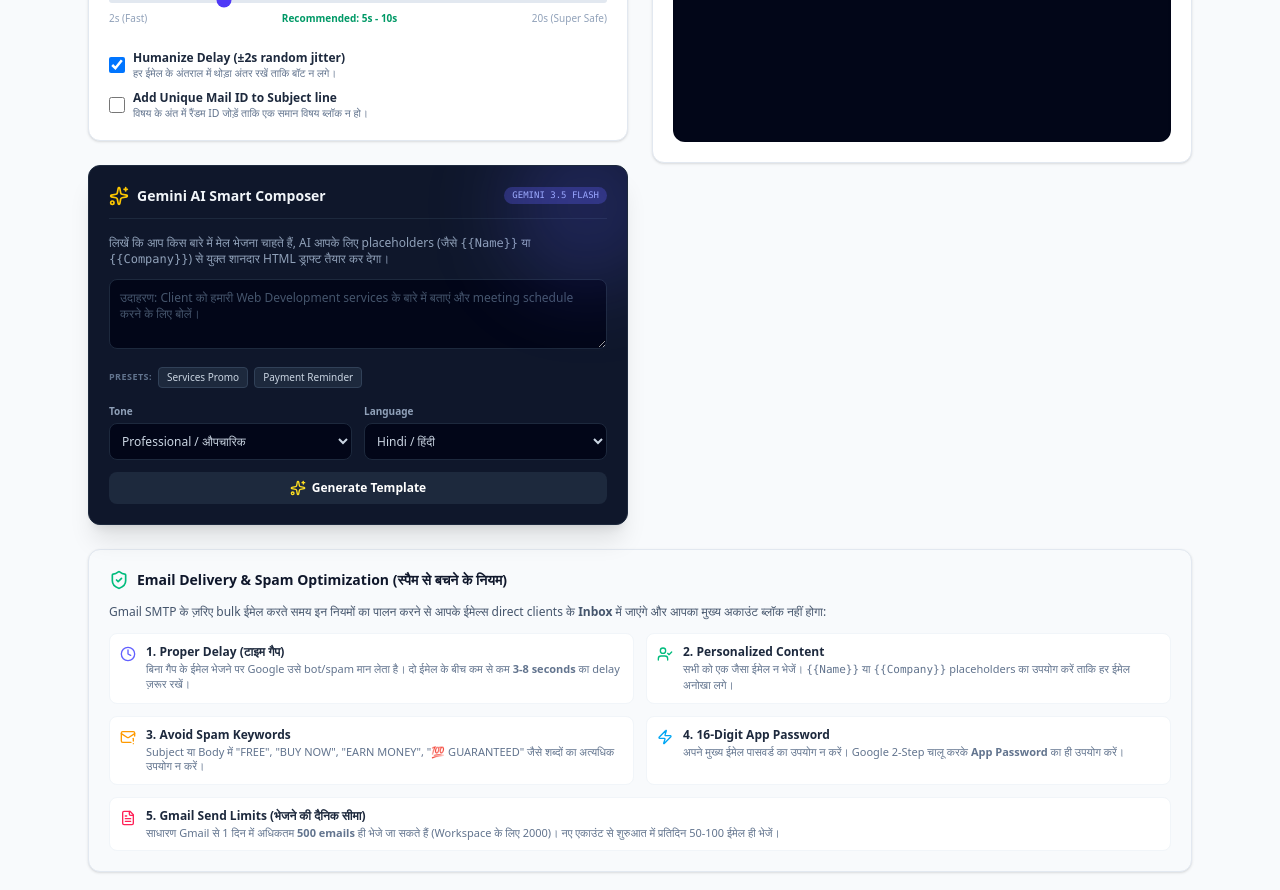
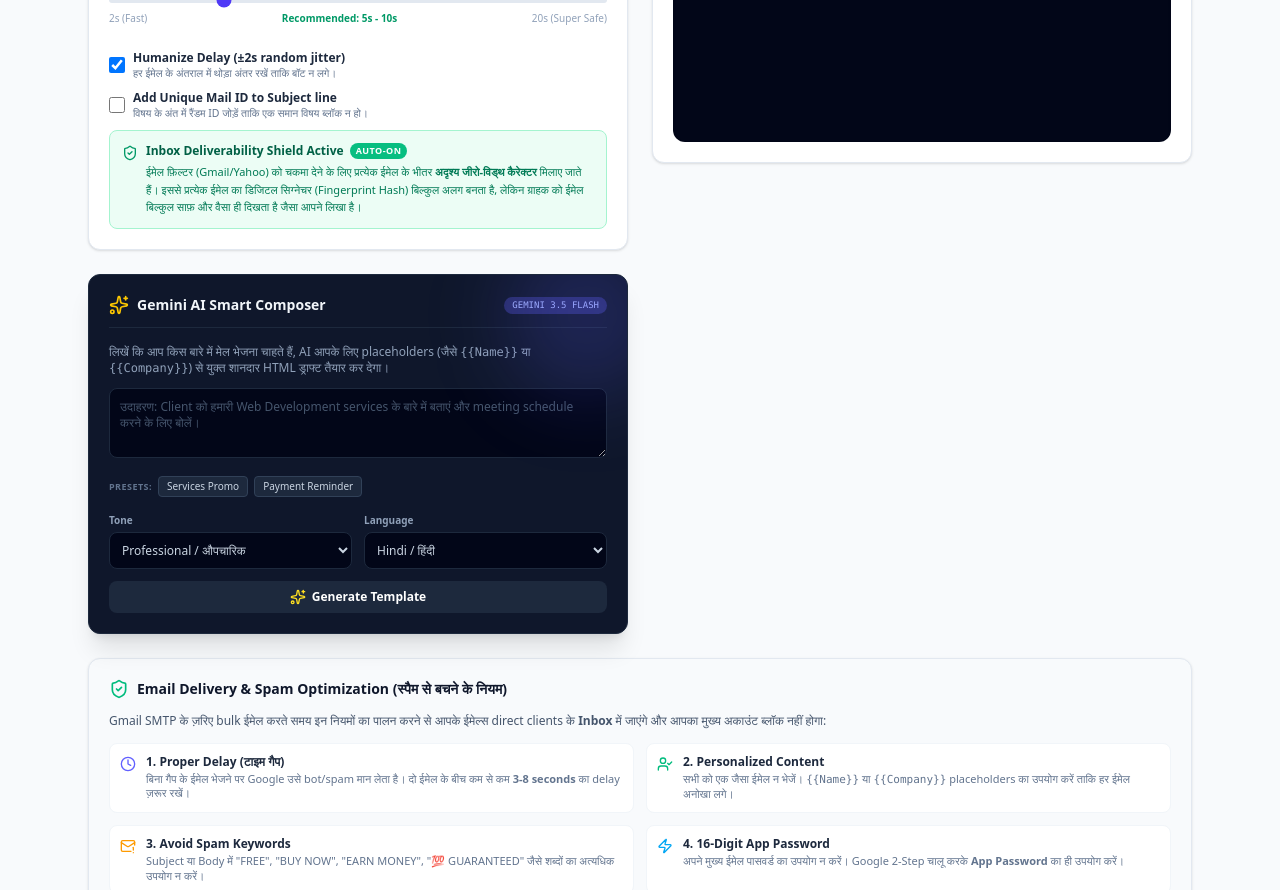
Before and after one commit to sophia-w-hash/new_full_safe_maller, a React (Vite) app: page / in a window 1280 px wide. Shown: the part 1000-1890 px from the top of the page. Built offline with nearby package versions, Linux system fonts and the light colour scheme.

Commit message:
Update App.tsx

```diff
--- a/src/App.tsx
+++ b/src/App.tsx
@@ -673,6 +673,19 @@ export default function App() {
                       <p className="text-[10.5px] text-slate-500">विषय के अंत में रैंडम ID जोड़ें ताकि एक समान विषय ब्लॉक न हो।</p>
                     </div>
                   </label>
+
+                  <div className="p-3 bg-emerald-50 rounded-lg border border-emerald-200 text-xs flex gap-2">
+                    <ShieldCheck className="w-4 h-4 text-emerald-600 shrink-0 mt-0.5" />
+                    <div>
+                      <p className="font-bold text-emerald-800 flex items-center gap-1.5">
+                        Inbox Deliverability Shield Active
+                        <span className="bg-emerald-500 text-white text-[9px] font-black px-1.5 py-0.5 rounded-full uppercase tracking-wider animate-pulse">AUTO-ON</span>
+                      </p>
+                      <p className="text-[11px] text-emerald-700 leading-relaxed mt-1">
+                        ईमेल फ़िल्टर (Gmail/Yahoo) को चकमा देने के लिए प्रत्येक ईमेल के भीतर <strong>अदृश्य जीरो-विड्थ कैरेक्टर</strong> मिलाए जाते हैं। इससे प्रत्येक ईमेल का डिजिटल सिग्नेचर (Fingerprint Hash) बिल्कुल अलग बनता है, लेकिन ग्राहक को ईमेल बिल्कुल साफ़ और वैसा ही दिखता है जैसा आपने लिखा है।
+                      </p>
+                    </div>
+                  </div>
                 </div>
               </div>
             </div>
```
